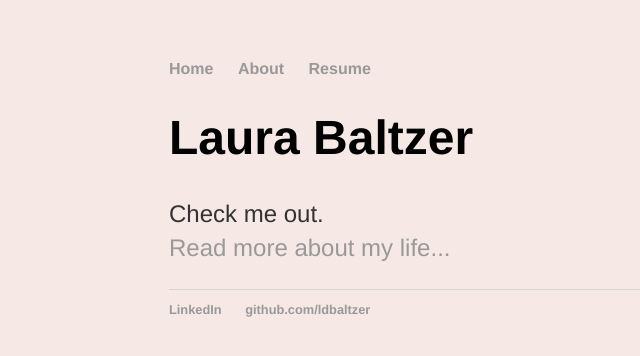
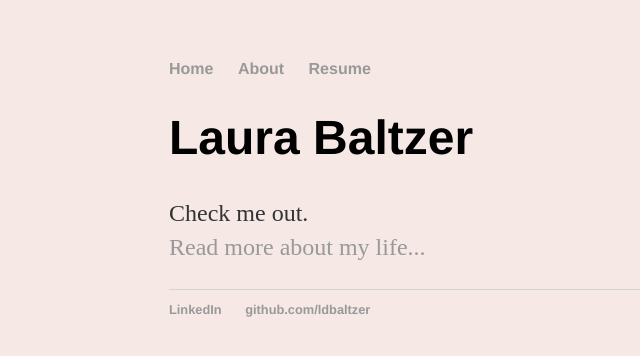
Before and after one commit to ldbaltzer/ldbaltzer.github.io, a Jekyll site: the page built from index.html, in a window 1280 px wide. Shown: the top 356 px of the page, without its empty margins (23-663 px from the left). Built offline with Jekyll 4.4.1, drawn with Linux system fonts in a browser that asks for light colours.

Commit message:
Update main.css

```diff
--- a/css/main.css
+++ b/css/main.css
@@ -2,7 +2,6 @@ body {
     margin: 60px auto;
     width: 70%;
     background-color: #f6e8e5;
-    font-family: 'Didot', 'Helvetica', 'Arial', 'sans-serif';
 }
 nav ul, footer ul {
     font-family:'Helvetica', 'Arial', 'Sans-Serif';
```
